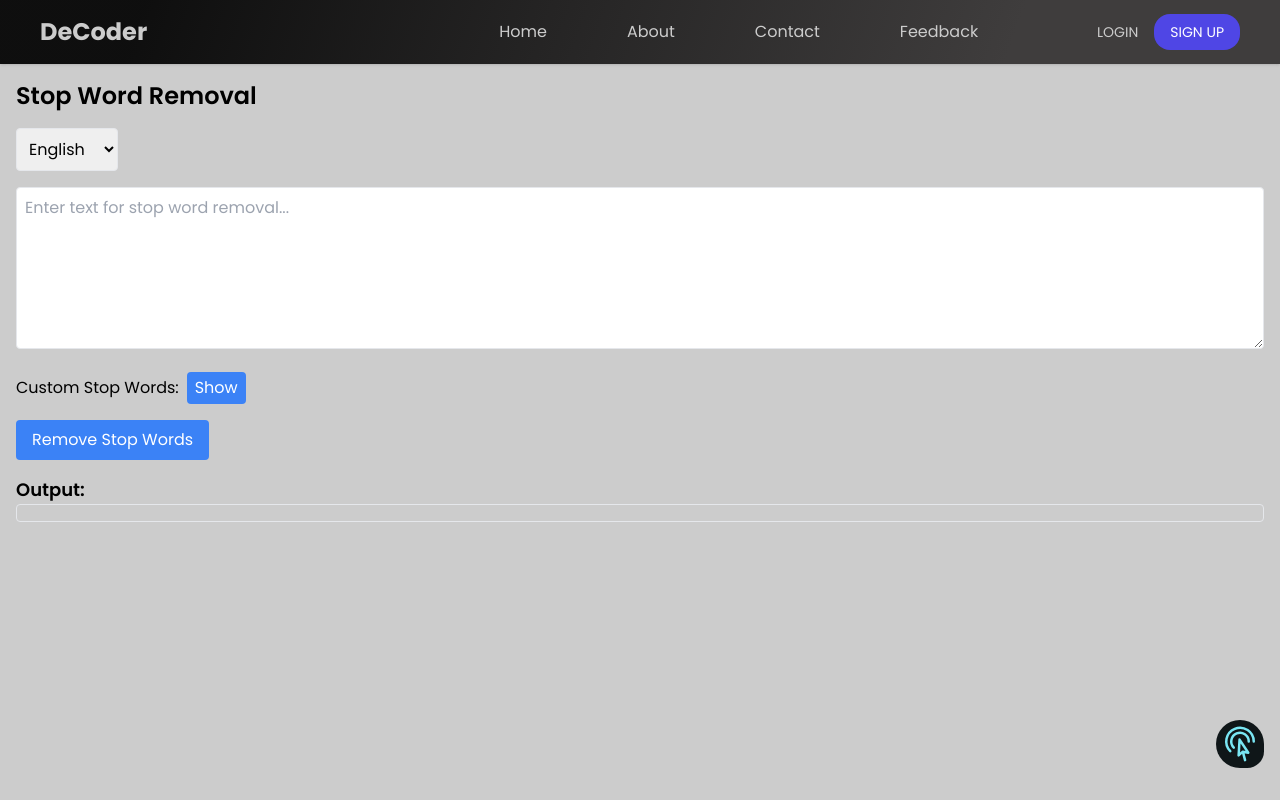
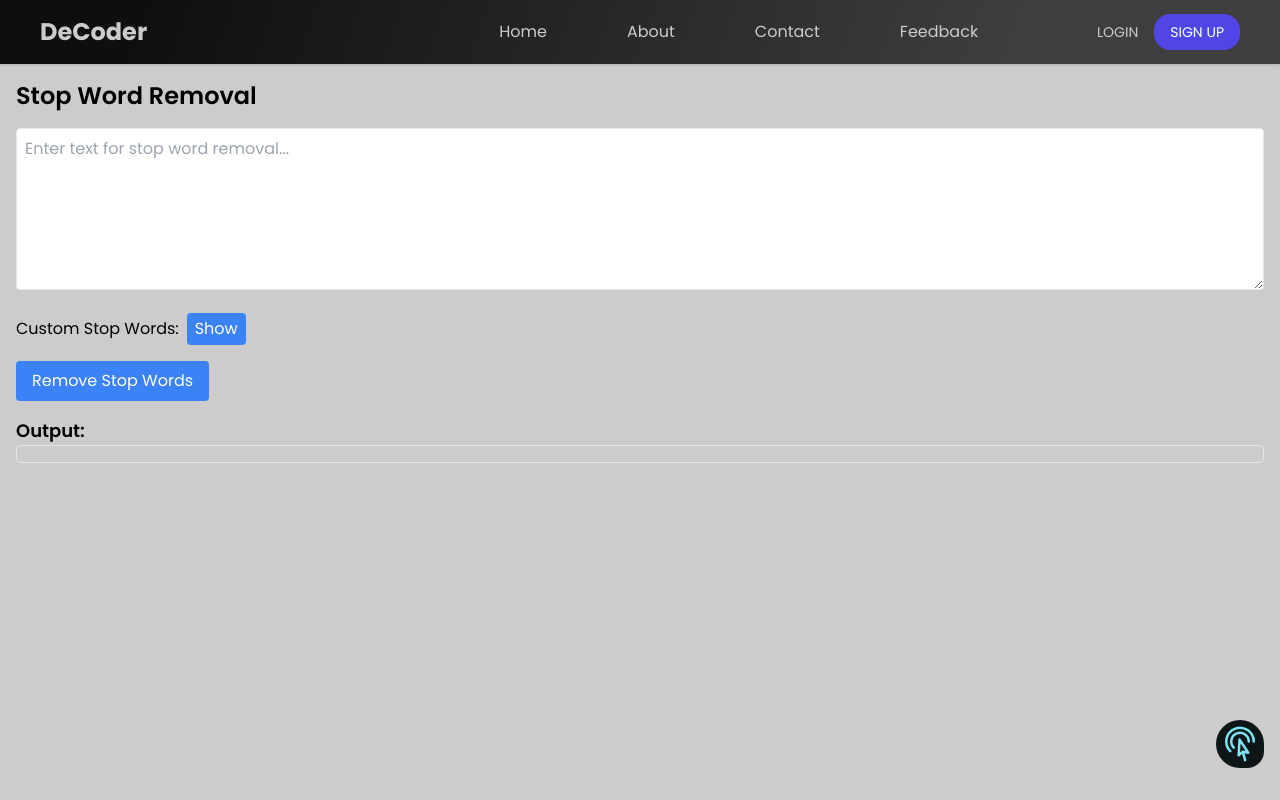
Before and after one commit to akadeepesh/ML_Automation_Frontend, a React (Create React App) app: page /stop-word-removal in a window 1280 px wide. Built offline with nearby package versions, Linux system fonts and the light colour scheme; a web font is replaced by a local one.

Commit message:
stop words have to be edited

```diff
--- a/src/components/Lematize.jsx
+++ b/src/components/Lematize.jsx
@@ -1,4 +1,5 @@
 import React, { useState } from "react";
+import axios from 'axios';
 
 const Lemmatization = () => {
     const [inputText, setInputText] = useState("");
@@ -8,27 +9,16 @@ const Lemmatization = () => {
         setInputText(event.target.value);
     };
 
-    const handleLemmatize = () => {
-        // Send a request to your backend for stemming/lemmatization
-        // You will need to pass the inputText and selectedLanguage to your backend
-        // Replace this with your actual backend API call.
-        // Example:
-        // fetch(`/api/stemlemmatize?language=${selectedLanguage}`, {
-        //   method: "POST",
-        //   body: JSON.stringify({ text: inputText }),
-        //   headers: {
-        //     "Content-Type": "application/json",
-        //   },
-        // })
-        //   .then((response) => response.json())
-        //   .then((data) => {
-        //     setOutputText(data.result);
-        //   })
-        //   .catch((error) => {
-        //     console.error("Error fetching data:", error);
-        //   });
+    const handleLemmatize = async () => {
+        try {
+            const response = await axios.post('http://localhost:8000/lemmatize/', {
+                text: inputText,
+            });
+            setOutputText(response.data.tokens.join(', '));
+        } catch (error) {
+            console.error('Failed to lemmatize text:', error);
+        }
 
-        // Placeholder result for demonstration
         setOutputText(`Sample lemmatization output.`);
     };
 
--- a/src/components/Stop-word.jsx
+++ b/src/components/Stop-word.jsx
@@ -2,7 +2,6 @@ import React, { useState, useEffect } from "react";
 
 const StopWord = () => {
     const [inputText, setInputText] = useState("");
-    const [selectedLanguage, setSelectedLanguage] = useState("eng");
     const [stopWords, setStopWords] = useState([]);
     const [outputText, setOutputText] = useState("");
     const [customStopWords, setCustomStopWords] = useState("");
@@ -24,14 +23,10 @@ const StopWord = () => {
         // Placeholder stop words for demonstration
         const sampleStopWords = ["the", "and", "is", "in", "it"];
         setStopWords(sampleStopWords);
-    }, [selectedLanguage]);
+    }, []);
 
     const handleInputChange = (event) => {
         setInputText(event.target.value);
-    };
-
-    const handleLanguageChange = (event) => {
-        setSelectedLanguage(event.target.value);
     };
 
     const handleToggleCustomStopWords = () => {
@@ -55,19 +50,6 @@ const StopWord = () => {
     return (
         <div className="container mx-auto p-4">
             <h1 className="text-2xl font-semibold mb-4">Stop Word Removal</h1>
-            <div className="flex mb-4">
-                <div className="flex-grow">
-                    <select
-                        className="p-2 border rounded"
-                        value={selectedLanguage}
-                        onChange={handleLanguageChange}
-                    >
-                        <option value="eng">English</option>
-                        <option value="spanish">Spanish</option>
-                        {/* Add more language options here */}
-                    </select>
-                </div>
-            </div>
             <div className="mb-4">
                 <textarea
                     className="w-full p-2 border rounded"
```
